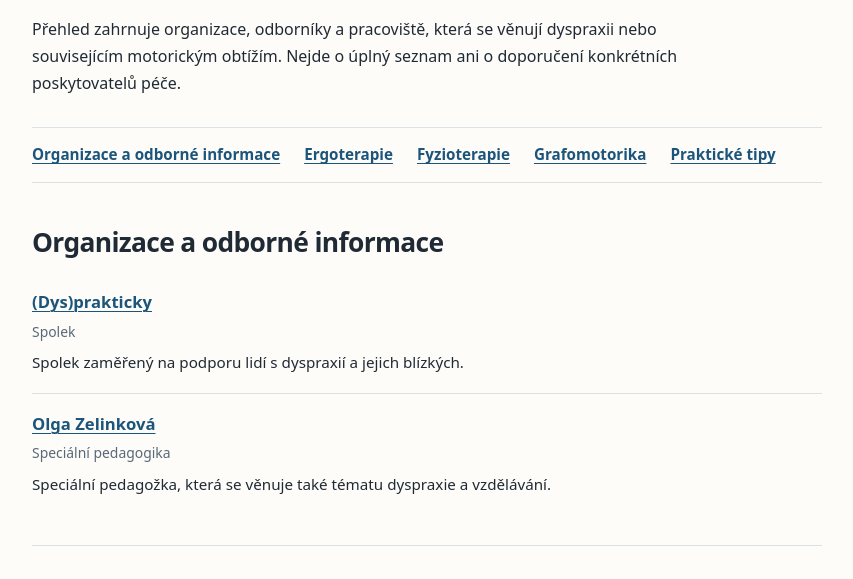
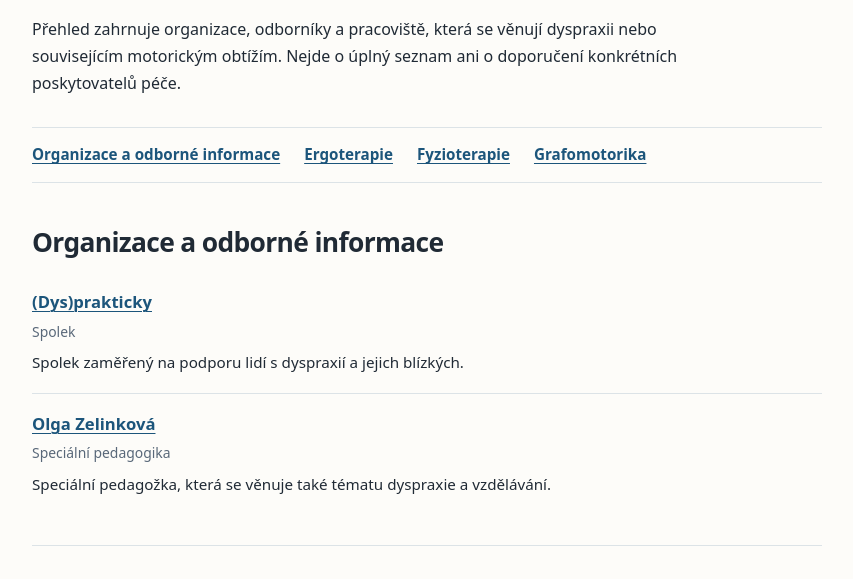
Before and after one commit to rudi1984/Web_dyspraktik, a plain HTML site: page organizace.html in a window 1280 px wide. Shown: the part 209-788 px from the top of the page, without its empty margins (213-1066 px from the left). Drawn offline with Linux system fonts and the light colour scheme.

Commit message:
Remove link to 'Praktické tipy' in organizace.html

```diff
--- a/organizace.html
+++ b/organizace.html
@@ -55,7 +55,7 @@ poskytovatelů péče.
   <a href="#ergo">Ergoterapie</a>
   <a href="#fyzio">Fyzioterapie</a>
   <a href="#grafomotorika">Grafomotorika</a>
-  <a href="#prakticke-tipy">Praktické tipy</a>
+
 </nav>
 <section aria-labelledby="organizace" class="home-section">
 
```
